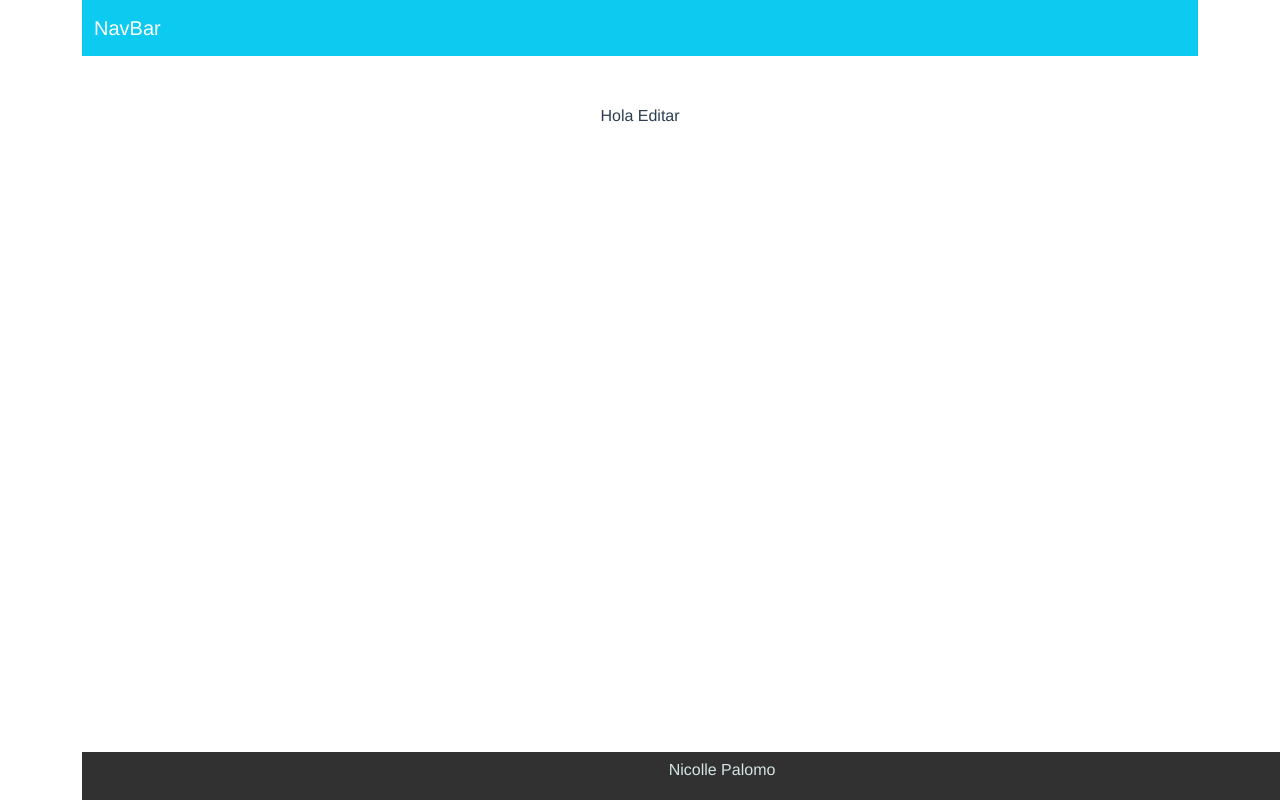
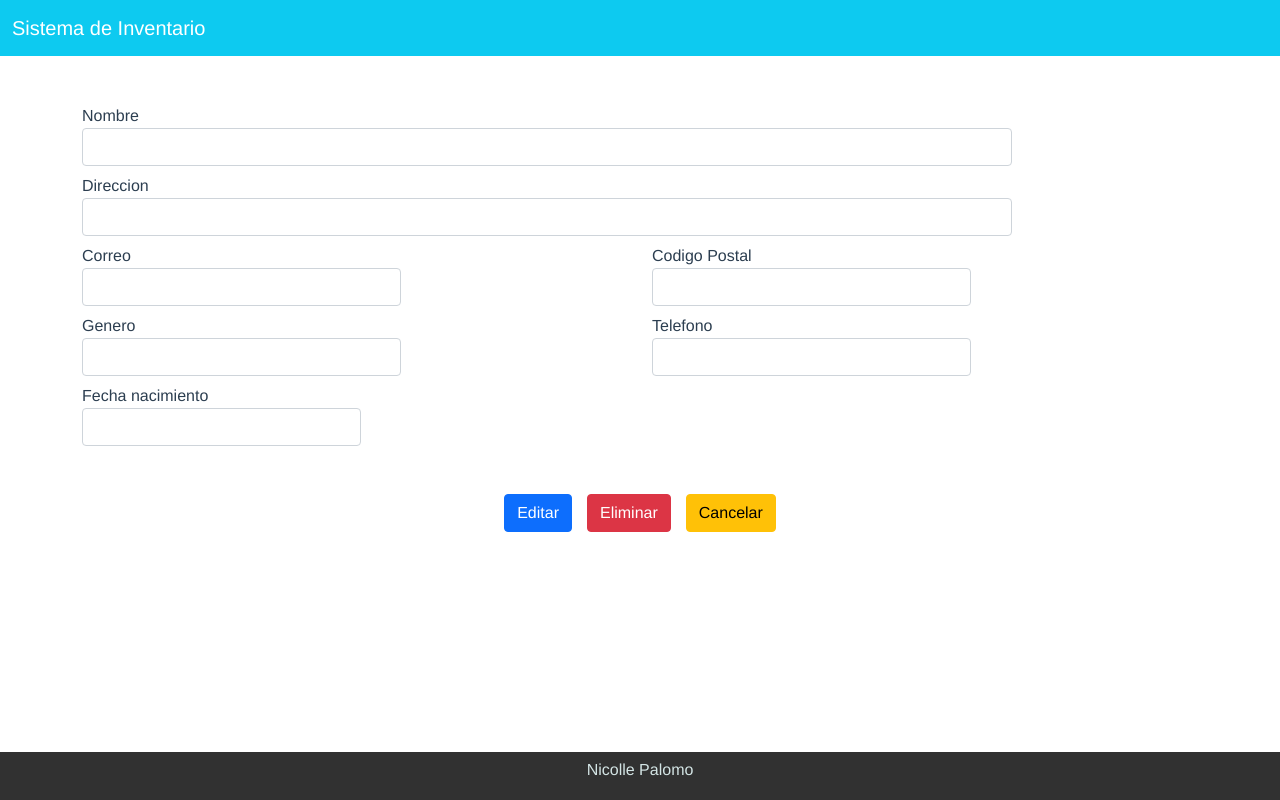
Before and after one commit to NicollePalomo/Sistema_Inventario, a Vue app: page /editar/1 in a window 1280 px wide. Built offline with nearby package versions, Linux system fonts and the light colour scheme; no server answers.

Commit message:
vistas crear y editar funcionales

```diff
--- a/src/components/Header.vue
+++ b/src/components/Header.vue
@@ -1,7 +1,7 @@
 <template>
   <div>
     <b-navbar toggleable="lg" type="dark" variant="info">
-      <b-navbar-brand class="container-fluid" href="#">NavBar</b-navbar-brand>
+      <b-navbar-brand class="container-fluid" href="#">Sistema de Inventario</b-navbar-brand>
     </b-navbar>
     <br><br>
   </div>
--- a/src/router/index.js
+++ b/src/router/index.js
@@ -3,6 +3,7 @@ import VueRouter from "vue-router";
 import Home from "../views/Home.vue";
 import Dashboard from "../views/Dashboard.vue";
 import Editar from "../views/Editar.vue";
+import Crear from "../views/Crear.vue";
 
 Vue.use(VueRouter);
 
@@ -22,14 +23,11 @@ const routes = [
     name: "Editar",
     component: Editar,
   },
-  // {
-  //   path: '/about',
-  //   name: 'About',
-  //   // route level code-splitting
-  //   // this generates a separate chunk (about.[hash].js) for this route
-  //   // which is lazy-loaded when the route is visited.
-  //   component: () => import(/* webpackChunkName: "about" */ '../views/About.vue')
-  // }
+  {
+    path: "/crear",
+    name: "Crear",
+    component: Crear,
+  },
 ];
 
 const router = new VueRouter({
--- a/src/views/Dashboard.vue
+++ b/src/views/Dashboard.vue
@@ -1,7 +1,11 @@
 <template>
   <div>
     <Header />
-    <div class="container">
+    <div class="container ">
+      <div class="aligne">
+        <button class="btn btn-info " v-on:click="nuevo()">Agregar </button>
+        <br /><br />
+      </div>
       <table class="table">
         <thead>
           <tr>
@@ -27,7 +31,7 @@
             >
               Editar
             </button>
-            <button type="button" class="btn btn-outline-danger btn-sm mt-1">Borrar</button>
+            <!-- <button type="button" class="btn btn-outline-danger btn-sm mt-1">Borrar</button> -->
           </tr>
         </tbody>
       </table>
@@ -53,6 +57,9 @@
       editar(id) {
         this.$router.push("/editar/" + id);
       },
+      nuevo() {
+        this.$router.push("/crear");
+      },
     },
     mounted: function() {
       let direct = "https://api.solodata.es/pacientes?page=" + this.pagina;
@@ -64,4 +71,8 @@
   };
 </script>
 
-<style   scoped></style>
+<style scoped>
+  .aligne {
+    text-align: left;
+  }
+</style>
--- a/src/views/Editar.vue
+++ b/src/views/Editar.vue
@@ -1,7 +1,109 @@
 <template>
-  <div class="container">
+  <div>
     <Header />
-    Hola Editar
+    <div class="container">
+      <form class="form-group">
+        <div class="form-group left ">
+          <label for="" class="control-label col-sm-2">Nombre</label>
+          <div class="col-sm-10">
+            <input
+              type="text"
+              class="form-control mb-2"
+              name="nombre"
+              id="nombre"
+              v-model="form.nombre"
+            />
+          </div>
+        </div>
+        <div class="form-group left">
+          <label for="" class="control-label col-sm-2">Direccion</label>
+          <div class="col-sm-10">
+            <input
+              type="text"
+              class="form-control mb-2"
+              name="direccion"
+              id="direccion"
+              v-model="form.direccion"
+            />
+          </div>
+        </div>
+        <div class="form-group left row">
+          <div class="col">
+            <label for="" class="control-label col-sm-3">Correo</label>
+            <div class="col-sm-7">
+              <input
+                type="text"
+                class="form-control mb-2"
+                name="correo"
+                id="correo"
+                v-model="form.correo"
+              />
+            </div>
+          </div>
+
+          <div class="col">
+            <label for="" class="control-label col-sm-5">Codigo Postal</label>
+            <div class="col-sm-7">
+              <input
+                type="text"
+                class="form-control mb-2"
+                name="codigopostal"
+                id="codigopostal"
+                v-model="form.codigoPostal"
+              />
+            </div>
+          </div>
+        </div>
+        <div class="form-group left row">
+          <div class="col">
+            <label for="" class="control-label col-sm-2">Genero</label>
+            <div class="col-sm-7">
+              <input
+                type="text"
+                class="form-control mb-2"
+                name="genero"
+                id="genero"
+                v-model="form.genero"
+              />
+            </div>
+          </div>
+          <div class="col">
+            <label for="" class="control-label col-sm-2">Telefono</label>
+            <div class="col-sm-7">
+              <input
+                type="text"
+                class="form-control mb-2"
+                name="telefono"
+                id="telefono"
+                v-model="form.telefono"
+              />
+            </div>
+          </div>
+        </div>
+        <div class="form-group left">
+          <label for="" class="control-label col-sm-2">Fecha nacimiento</label>
+          <div class="col-sm-3">
+            <input
+              type="text"
+              class="form-control mb-2"
+              name="fechanacimineto"
+              id="telefono"
+              v-model="form.fechaNacimiento"
+            />
+          </div>
+        </div>
+
+        <div class="form-group mt-5">
+          <button type="button" class="btn btn-primary" v-on:click="editar()">Editar</button>
+          <button type="button" class="btn btn-danger margen" v-on:click="eliminar()">
+            Eliminar
+          </button>
+          <button type="button" class="btn btn-warning" v-on:click="cancelar()">
+            Cancelar
+          </button>
+        </div>
+      </form>
+    </div>
     <Footer />
   </div>
 </template>
@@ -12,7 +114,72 @@
   import axios from "axios";
   export default {
     name: "Editar",
-    components: { Header, Footer },
+    components: {
+      Header,
+      Footer,
+    },
+    data: function() {
+      return {
+        form: {
+          pacienteId: "",
+          nombre: "",
+          direccion: "",
+          dni: "",
+          correo: "",
+          codigoPostal: "",
+          genero: "",
+          telefono: "",
+          fechaNacimiento: "",
+          token: "",
+        },
+      };
+    },
+    methods: {
+      editar() {
+        axios.put("http://api.solodata.es/pacientes", this.form).then((data) => {
+          console.log(data);
+          this.$router.push("/dashboard");
+        });
+      },
+      cancelar() {
+        this.$router.push("/dashboard");
+      },
+      eliminar() {
+        let enviar = {
+          pacienteId: this.form.pacienteId,
+          token: this.form.token,
+        };
+        axios.delete("http://api.solodata.es/pacientes", { headers: enviar }).then((datos) => {
+          console.log(datos);
+          this.$router.push("/dashboard");
+        });
+      },
+    },
+    mounted: function() {
+      this.form.pacienteId = this.$route.params.id;
+      axios
+        .get("http://api.solodata.es/pacientes?id=" + this.form.pacienteId)
+        .then((datos) => {
+          this.form.nombre = datos.data[0].Nombre;
+          this.form.direccion = datos.data[0].Direccion;
+          this.form.dni = datos.data[0].DNI;
+          this.form.correo = datos.data[0].Correo;
+          this.form.codigoPostal = datos.data[0].CodigoPostal;
+          this.form.genero = datos.data[0].Genero;
+          this.form.telefono = datos.data[0].Telefono;
+          this.form.fechaNacimiento = datos.data[0].FechaNacimiento;
+          this.form.token = localStorage.getItem("token");
+          console.log(this.form);
+        });
+    },
   };
 </script>
-<style></style>
+<style scoped>
+  .left {
+    text-align: left;
+  }
+  .margen {
+    margin-left: 15px;
+    margin-right: 15px;
+  }
+</style>
```
